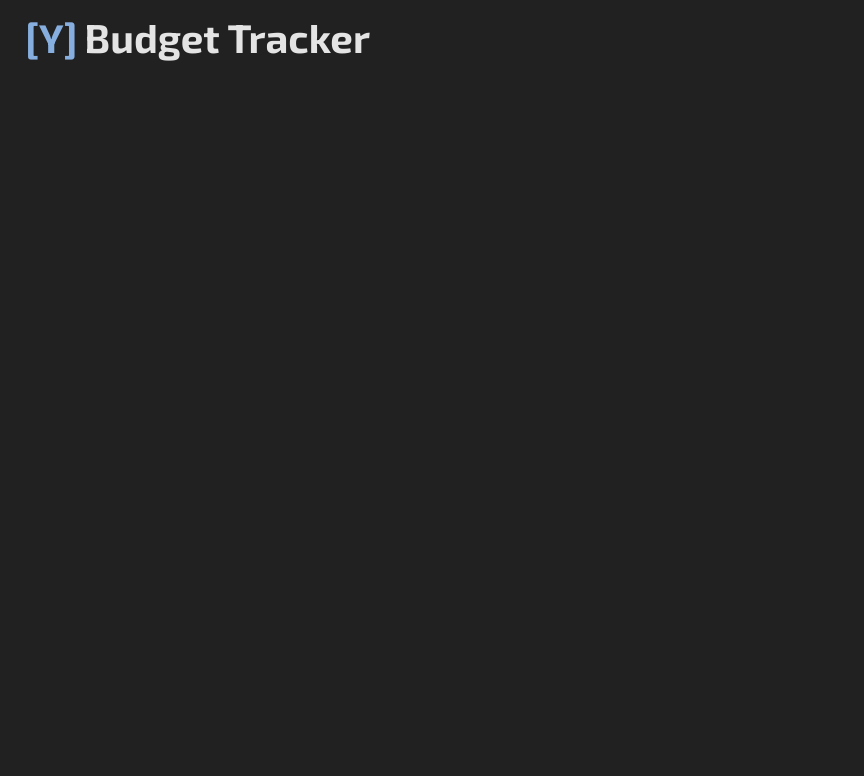
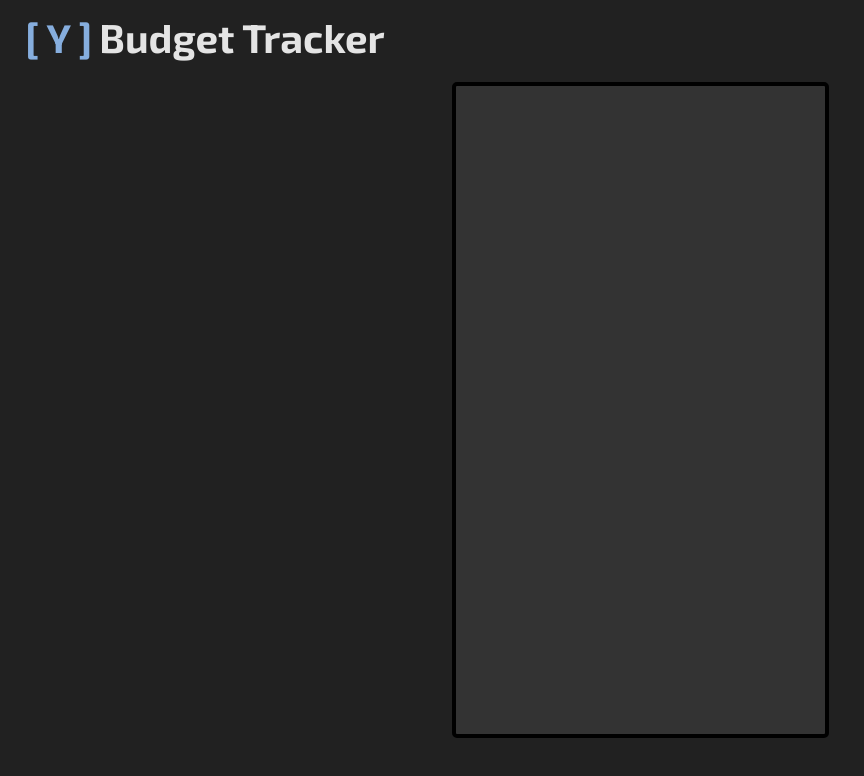
Before and after one commit to Yooli8537/budget-tracker, a website: page index.html in a window 1280 px wide. Shown: the whole page, without its empty margins (0-864 px from the left). Drawn offline with Linux system fonts and the light colour scheme.

Commit message:
Updated Readme and started login page

```diff
--- /dev/null
+++ b/css/login.css
@@ -0,0 +1,14 @@
+#view {
+  display: flex;
+  justify-content: center;
+  align-items: center;
+  height: 90vh;
+}
+
+#loginDiv {
+  border: 4px solid #000000;
+  border-radius: 5px;
+  width: 30%;
+  height: 90%;
+  background-color: #333333;
+}
--- a/css/styles.css
+++ b/css/styles.css
@@ -38,3 +38,7 @@ p {
   color: #86aede;
   margin-right: 7px;
 }
+
+#titleBox {
+  height: 5vh;
+}
--- /dev/null
+++ b/docs/colors.txt
@@ -0,0 +1,2 @@
+Dark background: 212121
+Background: 333333
--- a/index.html
+++ b/index.html
@@ -9,13 +9,20 @@
     <!--Font for Logo-->
     <link href="https://fonts.googleapis.com/css2?family=Exo+2:wght@400;600;700&display=swap" rel="stylesheet">
     <link rel="stylesheet" href="css/styles.css">
-    <script src="js/main.js"></script>
+    <link rel="stylesheet" href="css/login.css">
+    <script src="js/main.js">
+    </script>
 </head>
 
 <body>
     <div id="titleBox" class="box">
-        <h1 class="logo">[Y]</h1>
+        <h1 class="logo">[ Y ]</h1>
         <h1>Budget Tracker</h1>
+    </div>
+    <div id="view">
+        <div id="loginDiv">
+
+        </div>
     </div>
 </body>
 
```
Also changed, not shown: README.md.
